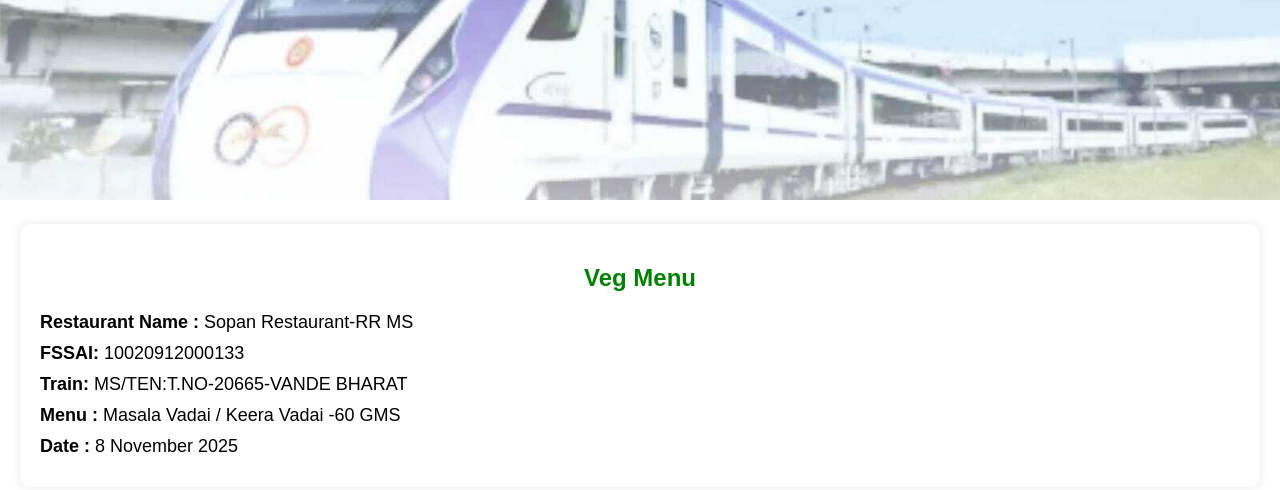
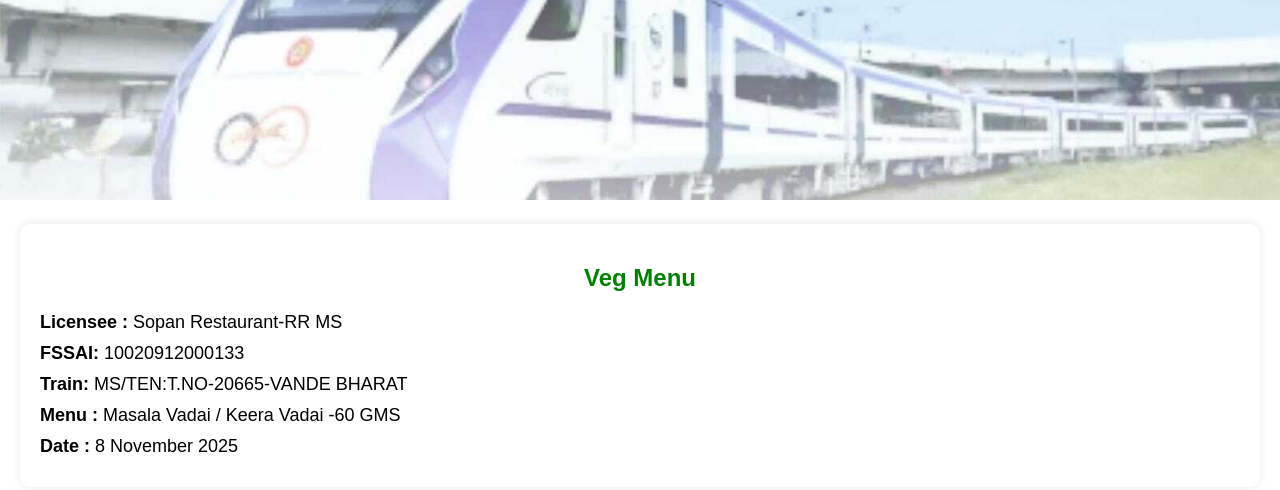
Before and after one commit to Printpark/Train20665-Veg, a plain HTML site: page index.html in a window 1280 px wide. Drawn offline with Linux system fonts and the light colour scheme.

Commit message:
Update restaurant information in index.html

```diff
--- a/index.html
+++ b/index.html
@@ -43,7 +43,7 @@
 
   <div class="container">
     <h2>Veg Menu</h2>
-    <div class="info"><strong>Restaurant Name :</strong> Sopan Restaurant-RR MS </div>
+    <div class="info"><strong>Licensee :</strong> Sopan Restaurant-RR MS </div>
     <div class="info"><strong>FSSAI:</strong> 10020912000133 </div>
     <div class="info"><strong>Train:</strong> MS/TEN:T.NO-20665-VANDE BHARAT </div>
     <div class="info"><strong>Menu :</strong> Masala Vadai / Keera Vadai -60 GMS</div>
```
